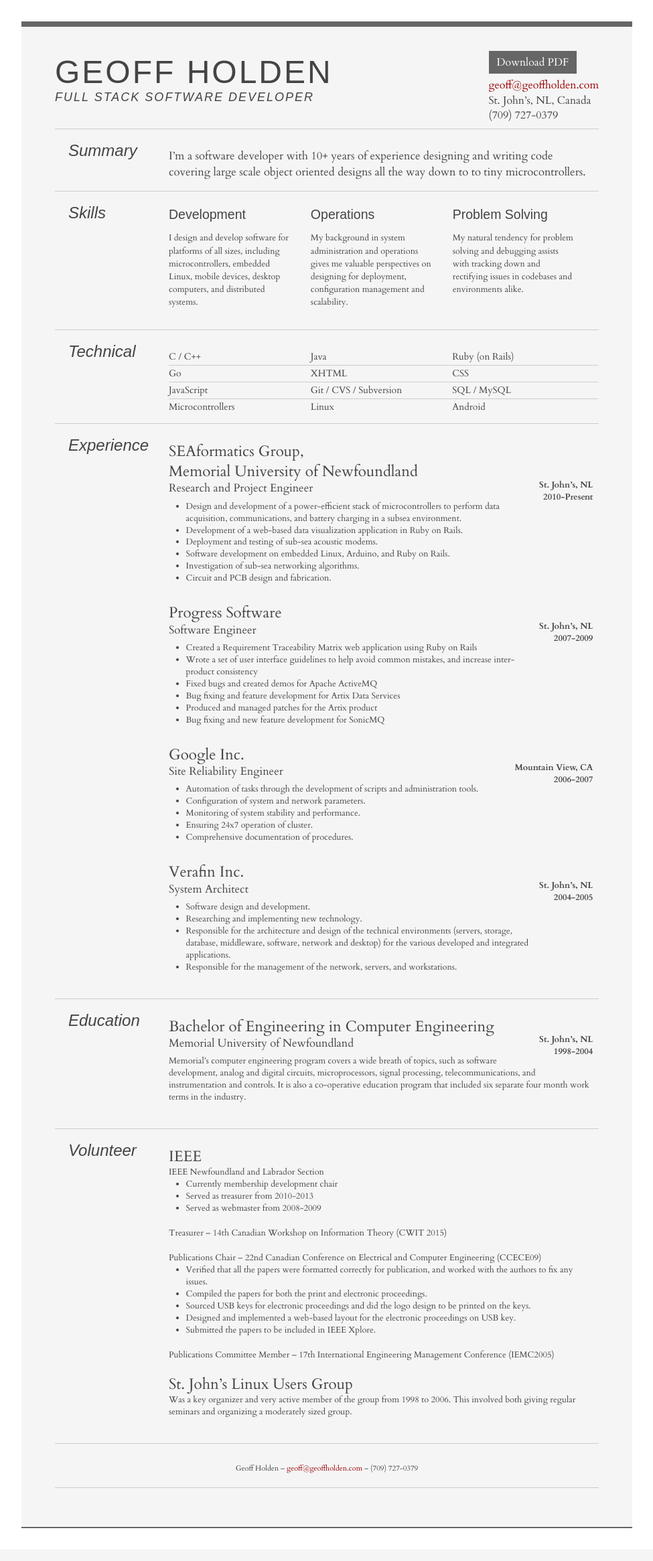
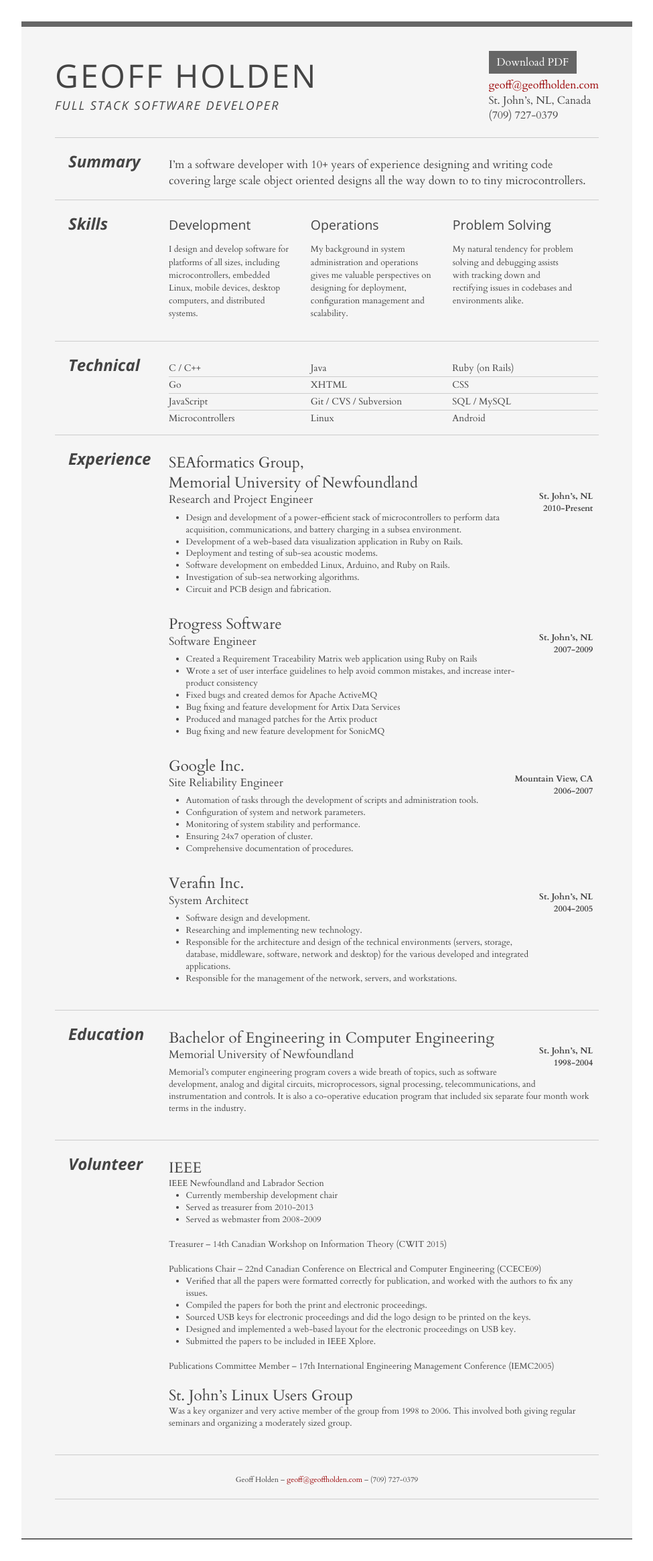
Before and after one commit to geoffholden/GeoffHolden.com, a PHP site: page /resume/ in a window 1280 px wide. Shown: the whole page at 67% size, without its empty margins (152-1127 px from the left). Before the commit the page ends 2282 px from the top, so only its background shows below. Run offline with PHP 8.4, Linux system fonts and the light colour scheme.

Commit message:
rebuilding site Mon Sep 14 11:44:05 NDT 2015

```diff
--- a/css/resume/pdf.css
+++ b/css/resume/pdf.css
@@ -1,8 +1,10 @@
 @media print {
-  color: black;
+  body {
+    color: black; }
+
   a {
     text-decoration: none;
-    color: black; }
+    color: black !important; }
 
   a[href^='http://']:after, a[href^='https://'] {
     content: " (" attr(href) ") "; }
@@ -108,5 +110,3 @@
     dl em {
       font-size: 130%;
       font-style: normal; } }
-
-/*# sourceMappingURL=pdf.css.map */
--- a/css/resume/resume.css
+++ b/css/resume/resume.css
@@ -12,7 +12,7 @@ body {
   color: #444; }
 
 h1, h2, h3, h4, .resume > ul li p {
-  font-family: Futura, "Century Gothic", AppleGothic, sans-serif; }
+  font-family: "Open Sans", Futura, "Century Gothic", AppleGothic, sans-serif; }
 
 .container {
   margin: 0 auto;
@@ -83,7 +83,7 @@ h3 {
   padding: 0 0 .5em;
   font-size: 150%;
   font-style: italic;
-  font-weight: normal; }
+  font-weight: bold; }
 
 h3 + p {
   margin: .6em 0 16px;
@@ -167,5 +167,3 @@ dl {
   width: 100%;
   font-size: 11px;
   text-align: center; }
-
-/*# sourceMappingURL=resume.css.map */
--- a/css/resume/screen.css
+++ b/css/resume/screen.css
@@ -128,5 +128,3 @@
   1888-2520 px
   Zoomed in above 1920 px
 */
-
-/*# sourceMappingURL=screen.css.map */
--- a/resume/index.html
+++ b/resume/index.html
@@ -8,7 +8,8 @@
     <link rel="stylesheet" href="../css/resume/resume.css" type="text/css" />
     <link rel="stylesheet" href="../css/resume/screen.css" type="text/css" />
     <link rel="stylesheet" href="../css/resume/pdf.css" type="text/css" />
-    <link href="https://fonts.googleapis.com/css?family=Cardo:400,700" rel="stylesheet" type="text/css" />
+    <link href="https://fonts.googleapis.com/css?family=Cardo:400,700,400italic" rel="stylesheet" type="text/css" />
+    <link href="https://fonts.googleapis.com/css?family=Open+Sans:400,400italic,700,700italic" rel="stylesheet" type="text/css" />
     <meta name="viewport" content="width=device-width, initial-scale=1" />
 </head>
 
```
Also changed, not shown: 1 other file.
